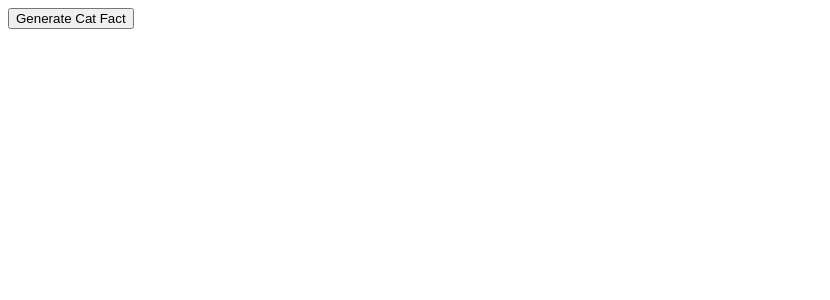
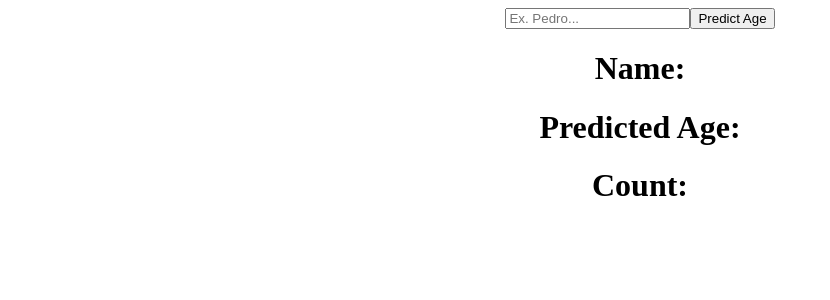
Before and after one commit to hema-alapati/react-pedrotech, a React (Create React App) app: page / in a window 1280 px wide. Shown: the top 300 px of the page, without its empty margins (0-830 px from the left). Built offline with nearby package versions, Linux system fonts and the light colour scheme; no server answers.

Commit message:
age prediction

```diff
--- a/src/App.js
+++ b/src/App.js
@@ -3,21 +3,27 @@
 import { useEffect, useState } from "react";
 
 function App() {
-  const [catFact, setCatFact] = useState("");
-  const fetchCatFact = () => {
-    Axios.get("https://catfact.ninja/fact").then((res) => {
-      setCatFact(res.data.fact);
+  const [name, setName] = useState("");
+  const [predictedAge, setPredictedAge] = useState(null);
+  const fetchData = () => {
+    Axios.get(`https://api.agify.io/?name=${name}`).then((res) => {
+      setPredictedAge(res.data);
     });
   };
 
-  useEffect(() => {
-    fetchCatFact();
-  }, []);
+  return (
+    <div className="App">
+      <input
+        placeholder="Ex. Pedro..."
+        onChange={(event) => {
+          setName(event.target.value);
+        }}
+      />
+      <button onClick={fetchData}>Predict Age</button>
 
-  return (
-    <div className="Ap p">
-      <button>Generate Cat Fact</button>
-      <p>{catFact}</p>
+      <h1>Name: {predictedAge?.name} </h1>
+      <h1>Predicted Age: {predictedAge?.age} </h1>
+      <h1>Count: {predictedAge?.count} </h1>
     </div>
   );
 }
```
